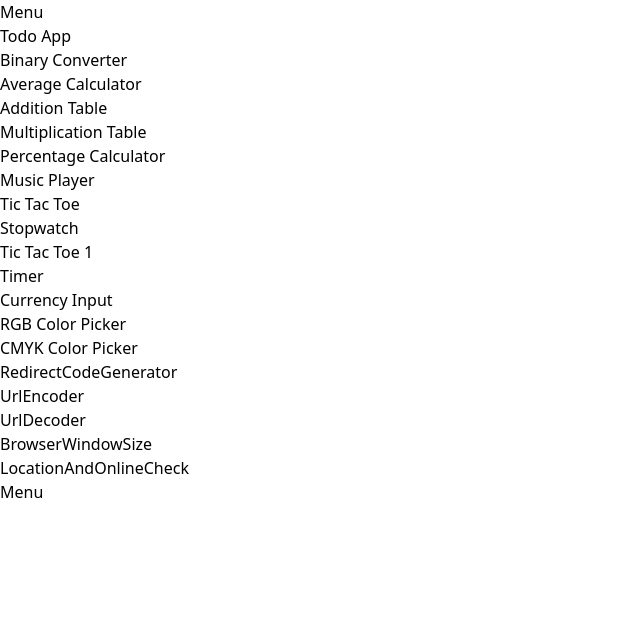
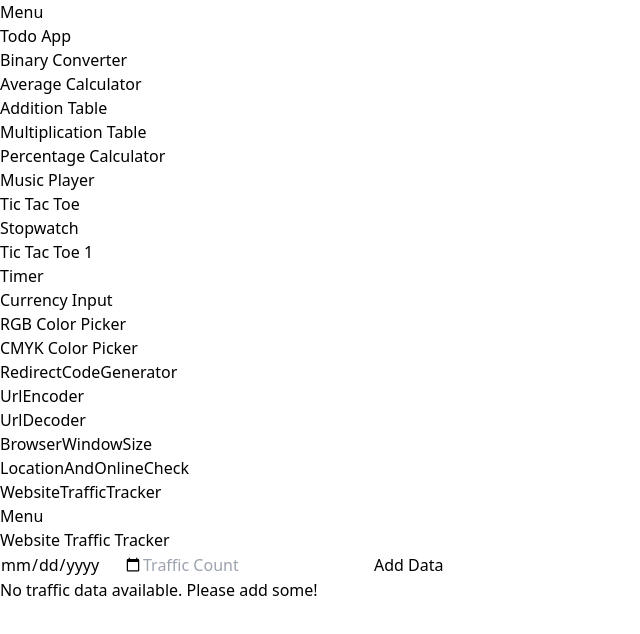
Before and after one commit to zobkazi/bin2dec_converter_react, a React (Vite) app: page /website-traffic-tracker in a window 1280 px wide. Shown: the top 634 px of the page, without its empty margins (0-640 px from the left). Built offline with nearby package versions, Linux system fonts and the light colour scheme.

Commit message:
WebsiteTrafficTracker

```diff
--- a/package.json
+++ b/package.json
@@ -13,6 +13,7 @@
     "axios": "^1.7.7",
     "prop-types": "^15.8.1",
     "react": "^18.3.1",
+    "react-chartjs-2": "^5.2.0",
     "react-dom": "^18.3.1",
     "wouter": "^3.3.5",
     "zustand": "5.0.0-rc.2"
--- a/src/components/ui/Sidebar.jsx
+++ b/src/components/ui/Sidebar.jsx
@@ -21,6 +21,7 @@ const SidebarData = [
   {id: 17, name: "UrlDecoder", link: "/urldecoder"},
   {id: 18, name: "BrowserWindowSize", link: "/browser-window-size"},
   {id: 19, name: "LocationAndOnlineCheck", link: "/location-and-online-check"},
+  {id: 20, name: "WebsiteTrafficTracker", link: "/website-traffic-tracker"},
 ];
 
 const Sidebar = () => {
--- /dev/null
+++ b/src/components/ui/web/WebsiteTrafficTracker.jsx
@@ -0,0 +1,77 @@
+import React, { useState } from 'react';
+import { Line } from 'react-chartjs-2';
+
+const WebsiteTrafficTracker = () => {
+  const [trafficData, setTrafficData] = useState([]);
+  const [dateInput, setDateInput] = useState('');
+  const [trafficInput, setTrafficInput] = useState('');
+
+  const handleAddData = () => {
+    if (dateInput && trafficInput) {
+      const newData = { date: dateInput, traffic: Number(trafficInput) };
+      setTrafficData([...trafficData, newData]);
+      setDateInput('');
+      setTrafficInput('');
+    }
+  };
+
+  const data = {
+    labels: trafficData.map(item => item.date),
+    datasets: [
+      {
+        label: 'Website Traffic',
+        data: trafficData.map(item => item.traffic),
+        fill: false,
+        backgroundColor: 'rgba(75, 192, 192, 0.2)',
+        borderColor: 'rgba(75, 192, 192, 1)',
+      },
+    ],
+  };
+
+  return (
+    <div className="max-w-4xl mx-auto p-6 bg-white rounded-lg shadow-lg">
+      <h1 className="text-2xl font-bold mb-4 text-center">Website Traffic Tracker</h1>
+
+      <div className="mb-6">
+        <input
+          type="date"
+          value={dateInput}
+          onChange={(e) => setDateInput(e.target.value)}
+          className="border rounded-lg p-2 w-1/3 mr-2"
+        />
+        <input
+          type="number"
+          placeholder="Traffic Count"
+          value={trafficInput}
+          onChange={(e) => setTrafficInput(e.target.value)}
+          className="border rounded-lg p-2 w-1/3 mr-2"
+        />
+        <button
+          onClick={handleAddData}
+          className="bg-blue-500 text-white rounded-lg px-4 py-2"
+        >
+          Add Data
+        </button>
+      </div>
+
+      {trafficData.length > 0 && (
+        <div>
+          <Line data={data} />
+          <div className="mt-4">
+            <h2 className="text-lg font-semibold">Traffic Summary</h2>
+            <p>Total Visits: {trafficData.reduce((acc, curr) => acc + curr.traffic, 0)}</p>
+            <p>Average Visits: {(trafficData.reduce((acc, curr) => acc + curr.traffic, 0) / trafficData.length).toFixed(2)}</p>
+            <p>Max Visits: {Math.max(...trafficData.map(item => item.traffic))}</p>
+            <p>Min Visits: {Math.min(...trafficData.map(item => item.traffic))}</p>
+          </div>
+        </div>
+      )}
+
+      {trafficData.length === 0 && (
+        <p className="text-center text-gray-500">No traffic data available. Please add some!</p>
+      )}
+    </div>
+  );
+};
+
+export default WebsiteTrafficTracker;
--- a/src/routes/AllRoutes.jsx
+++ b/src/routes/AllRoutes.jsx
@@ -18,7 +18,7 @@ import UrlEncoder from '../components/ui/web/UrlEncoder';
 import UrlDecoder from '../components/ui/web/UrlDecoder';
 import BrowserWindowSize from '../components/ui/web/BrowserWindowSize';
 import LocationAndOnlineCheck from '../components/ui/web/LocationAndOnlineCheck';
-
+import WebsiteTrafficTracker from '../components/ui/web/WebsiteTrafficTracker';
 
 const AllRoutes = () => {
   return (
@@ -46,7 +46,7 @@ const AllRoutes = () => {
           <Route path="/urldecoder" component={UrlDecoder} />
           <Route path="/browser-window-size" component={BrowserWindowSize} />
           <Route path="/location-and-online-check" component={LocationAndOnlineCheck} />
-
+          <Route path="/website-traffic-tracker" component={WebsiteTrafficTracker} />
 
           {/* Default route or fallback */}
           <Route path="/" component={() => <h1 className="text-2xl">Welcome! Select a component from the menu.</h1>} />
```
Also changed, not shown: 1 other file (tests, documents, lock files or other folders).
